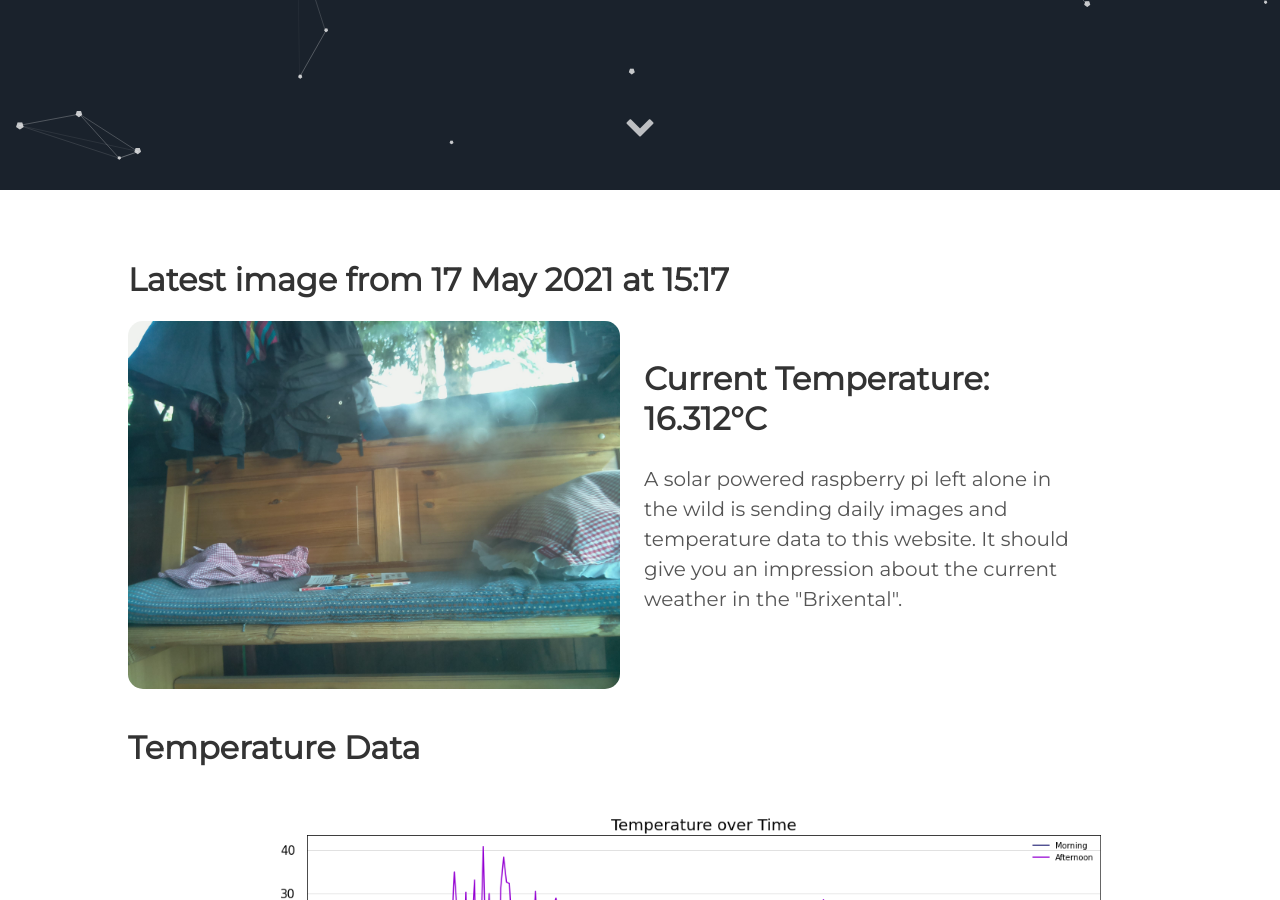
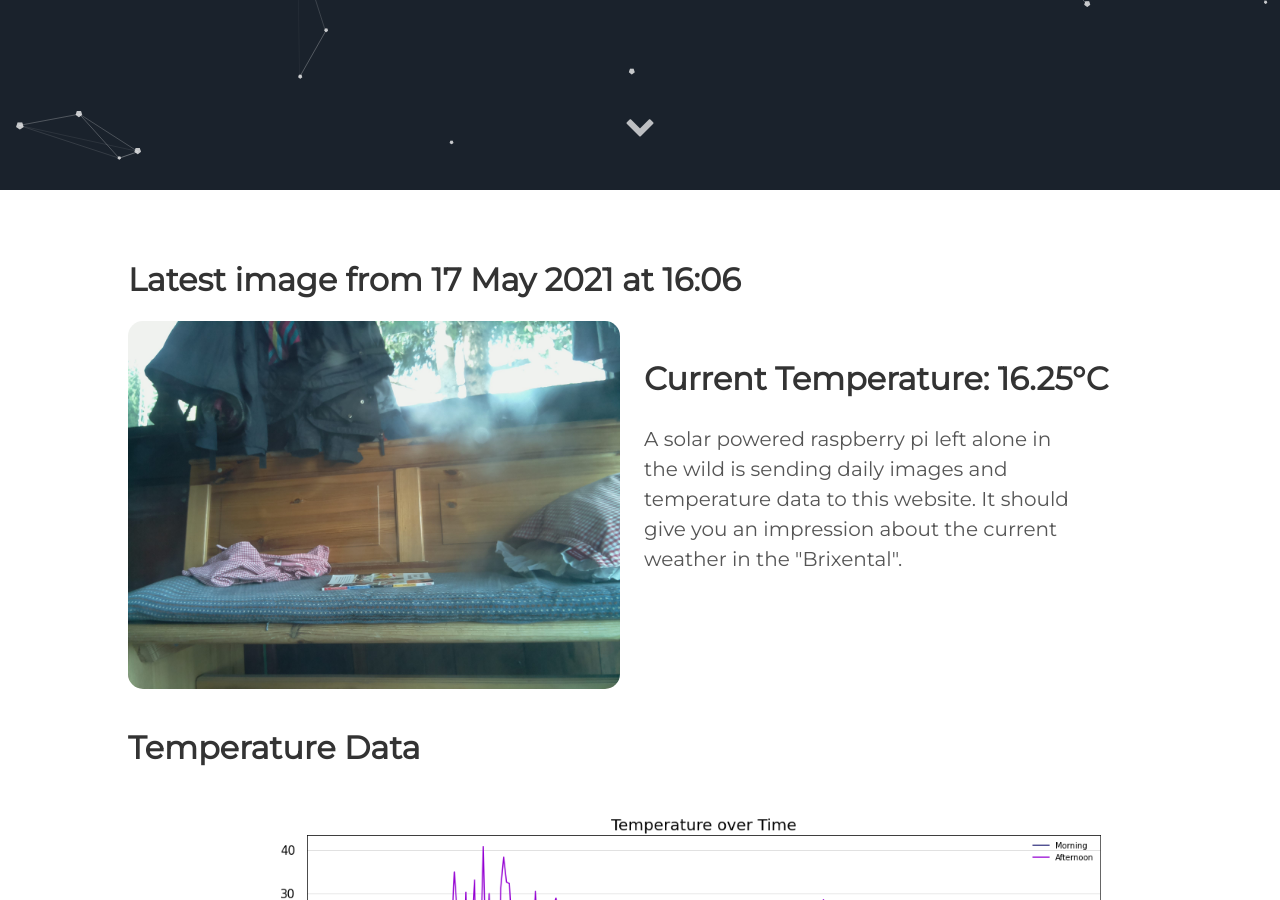
Before and after one commit to vektorious/vektorious.github.io, a Jekyll site: the page built from resources/huette.md, in a window 1280 px wide and 900 px high, scrolled down 710 px. Built offline with Jekyll 4.4.1, drawn with Linux system fonts in a browser that asks for light colours.

Commit message:
I'm a bot beep boop

```diff
--- a/resources/huette.md
+++ b/resources/huette.md
@@ -6,13 +6,13 @@ image: '/assets/img/'
 description: 'Live image from the Austrian alps'
 twitter_text: ' '
 ---
-## Latest image from 17 May 2021 at 15:17
+## Latest image from 17 May 2021 at 16:06
 <div class="huette">
   <div class="huette-image">
     <img src="{{ "/assets/img/huette.jpg" | prepend: site.baseurl }}">
   </div>
   <div class="huette-text">
-        <h2>Current Temperature: 16.312°C</h2>
+        <h2>Current Temperature: 16.25°C</h2>
         <p>A solar powered raspberry pi left alone in the wild is sending daily images and temperature data to this website. It should give you an impression about the current weather in the "Brixental".</p>
 
   </div>
```
Also changed, not shown: rpi-script/2021-05-17_160444.txt (renamed from rpi-script/2021-05-17_151627.txt, +5 -5 lines), rpi-script/huette.md (+2 -2 lines), assets/img/huette.jpg, 1 other file.
